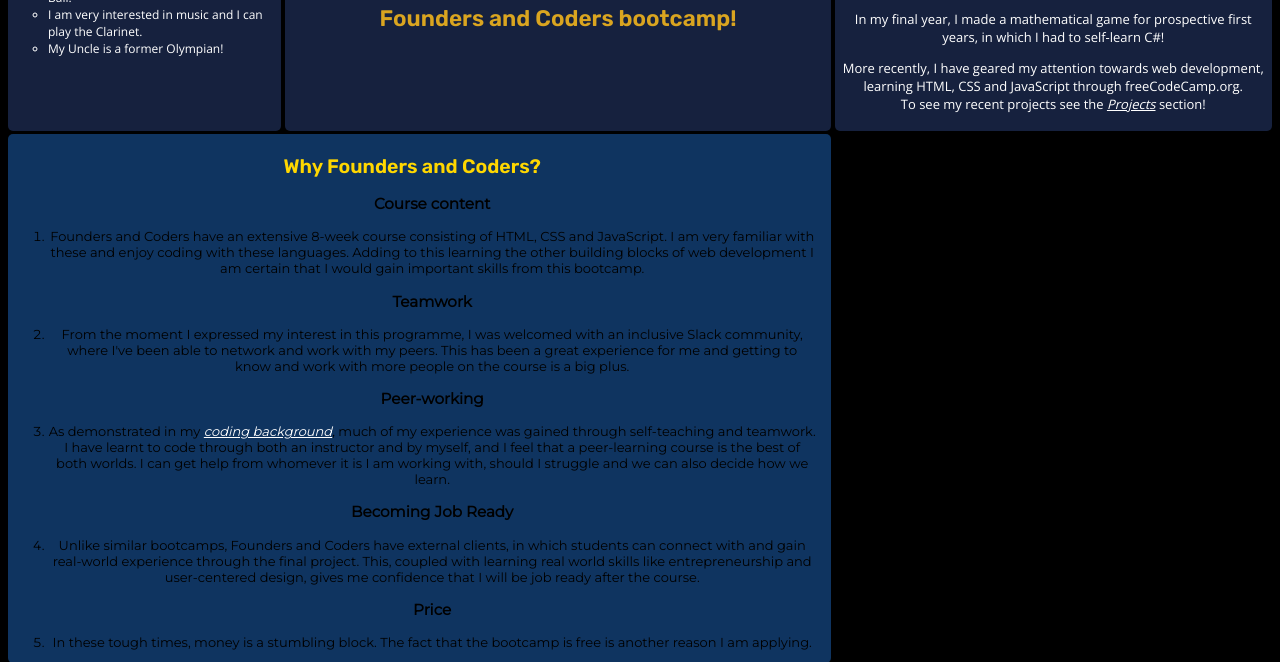
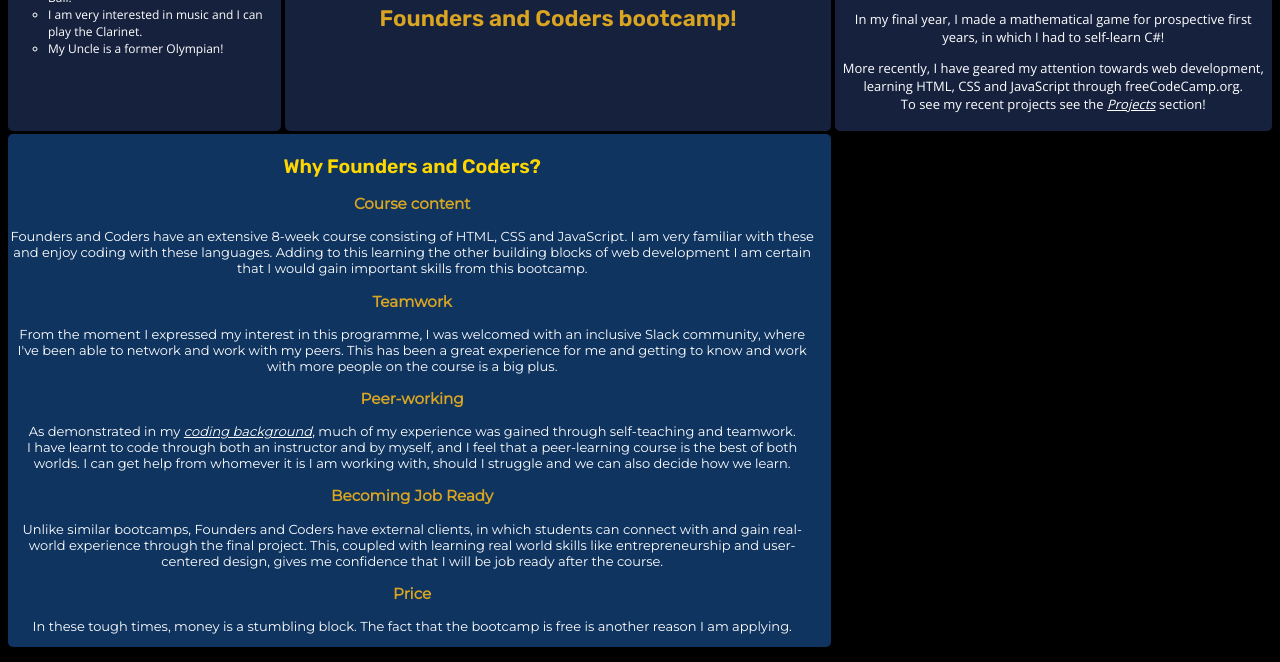
Before and after one commit to MJOW1999/MJOW1999.github.io, a plain HTML site: page FAC-Website/index.html in a window 1280 px wide. Shown: the part 206-868 px from the top of the page. Drawn offline with nearby package versions, Linux system fonts and the light colour scheme.

Commit message:
'Why I'm Applying' list styles

```diff
--- a/FAC-Website/style.css
+++ b/FAC-Website/style.css
@@ -93,3 +93,11 @@ i a:hover{
 	font-size: 13px;
 	font-family: "Montserrat", sans-serif;
 }
+#content2 ol{
+	list-style-type: none;
+	padding: 0;
+	color: white;
+}
+#content2 h3{
+	color: goldenrod;
+}
```
